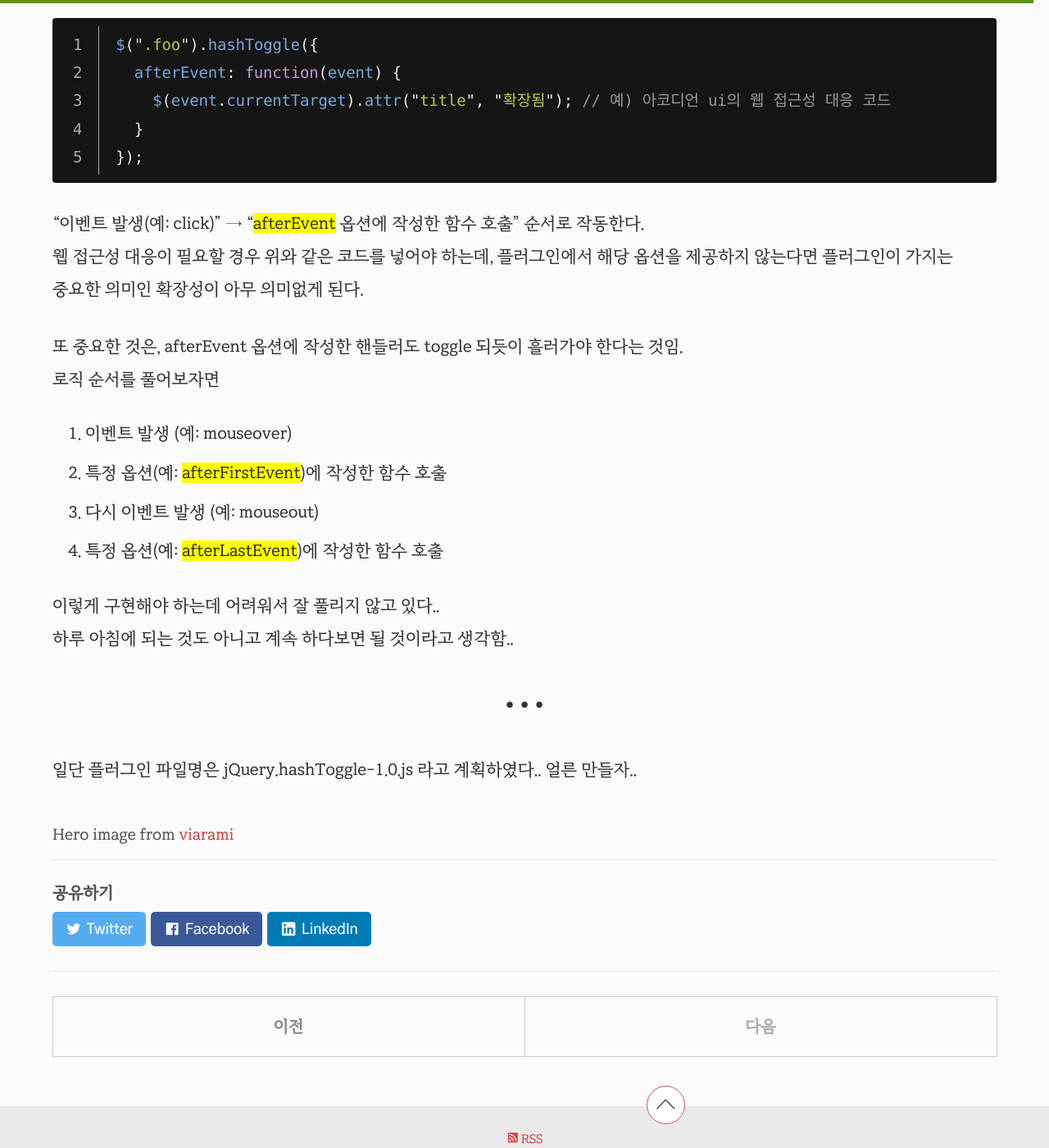
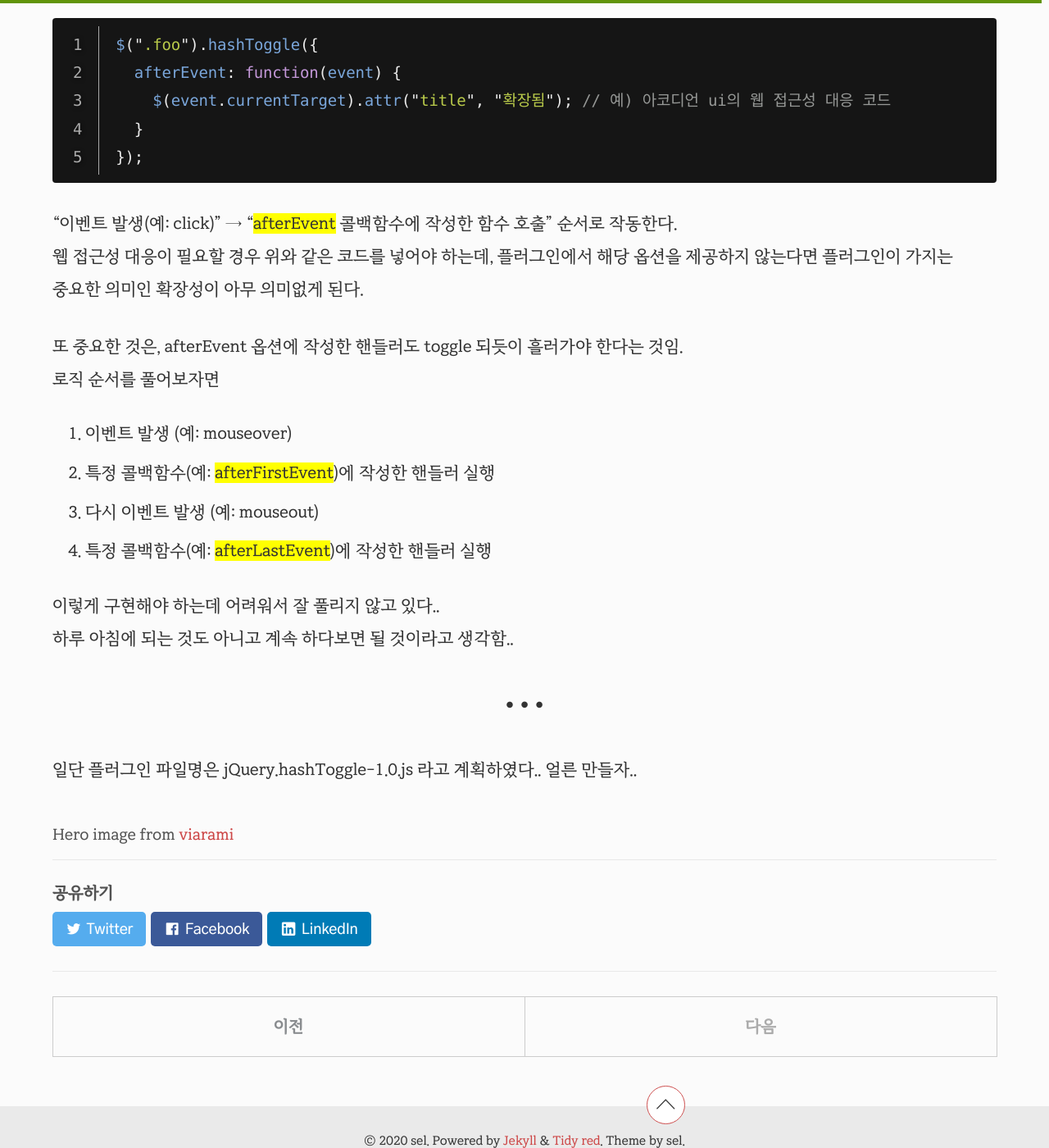
Before and after one commit to selosele/selosele.github.io, a Jekyll site: the page built from _posts/2020-10-15-making-jquery-plugin.md, in a window 1280 px wide and 1400 px high, scrolled down 4550 px. Shown: the whole window at 82% size. Built offline with Jekyll 4.4.1, drawn with Linux system fonts in a browser that asks for light colours; comment, search, counter and statistics services are not loaded; some of the changed text lies outside the part shown.

````diff
--- a/_config.yml
+++ b/_config.yml
@@ -45,6 +45,7 @@ reCaptcha:
   secret                 :
 atom_feed:
   path                   : feed.xml
+  mastfoot               : false
 search                   : true
 search_full_content      : true
 # search_provider          : # lunr (default)
--- a/_includes/mastfoot.html
+++ b/_includes/mastfoot.html
@@ -1,4 +1,4 @@
-{% if site.atom_feed.path %}
+{% if site.atom_feed.path and site.atom_feed.mastfoot %}
 <p class="mastfoot__rss">
   <a href="/{{ site.atom_feed.path }}">RSS</a>
 </p>
--- a/_posts/2020-10-15-making-jquery-plugin.md
+++ b/_posts/2020-10-15-making-jquery-plugin.md
@@ -98,7 +98,7 @@ var option = $.extend({
 
 <mark>classToSelf</mark> 옵션은 이벤트가 바인딩된 요소, 즉 ```$(this)```{:.language-javascript}에도 클래스를 붙게 설정할 수 있다.
 
-<mark>afterEvent</mark> 옵션은 바인딩한 이벤트에 대한 핸들러를 작성할 수 있으며 ```event```{:.language-javascript} 매개변수를 갖는다. 아래 **afterEvent 옵션 구현이 매우 어렵다.** 부분에서 자세히 설명하겠음.
+<mark>afterEvent</mark>는 바인딩한 이벤트에 대한 핸들러를 작성할 수 있는 콜백함수로, ```event```{:.language-javascript} 매개변수를 갖는다. 아래 **afterEvent 옵션 구현이 매우 어렵다.** 부분에서 자세히 설명하겠음.
 
 이제 플러그인 호출을 해볼 것이다.
 
@@ -136,16 +136,16 @@ $(".foo").hashToggle({
 });
 ```
 
-&ldquo;이벤트 발생(예: click)&rdquo; &rarr; &ldquo;<mark>afterEvent</mark> 옵션에 작성한 함수 호출&rdquo; 순서로 작동한다.
+&ldquo;이벤트 발생(예: click)&rdquo; &rarr; &ldquo;<mark>afterEvent</mark> 콜백함수에 작성한 함수 호출&rdquo; 순서로 작동한다.
 웹 접근성 대응이 필요할 경우 위와 같은 코드를 넣어야 하는데, 플러그인에서 해당 옵션을 제공하지 않는다면 플러그인이 가지는 중요한 의미인 확장성이 아무 의미없게 된다.
 
 또 중요한 것은, afterEvent 옵션에 작성한 핸들러도 toggle 되듯이 흘러가야 한다는 것임.
 로직 순서를 풀어보자면
 
 1. 이벤트 발생 (예: mouseover)
-2. 특정 옵션(예: <mark>afterFirstEvent</mark>)에 작성한 함수 호출
+2. 특정 콜백함수(예: <mark>afterFirstEvent</mark>)에 작성한 핸들러 실행
 3. 다시 이벤트 발생 (예: mouseout)
-4. 특정 옵션(예: <mark>afterLastEvent</mark>)에 작성한 함수 호출
+4. 특정 콜백함수(예: <mark>afterLastEvent</mark>)에 작성한 핸들러 실행
 
 이렇게 구현해야 하는데 어려워서 잘 풀리지 않고 있다..
 하루 아침에 되는 것도 아니고 계속 하다보면 될 것이라고 생각함..
````
